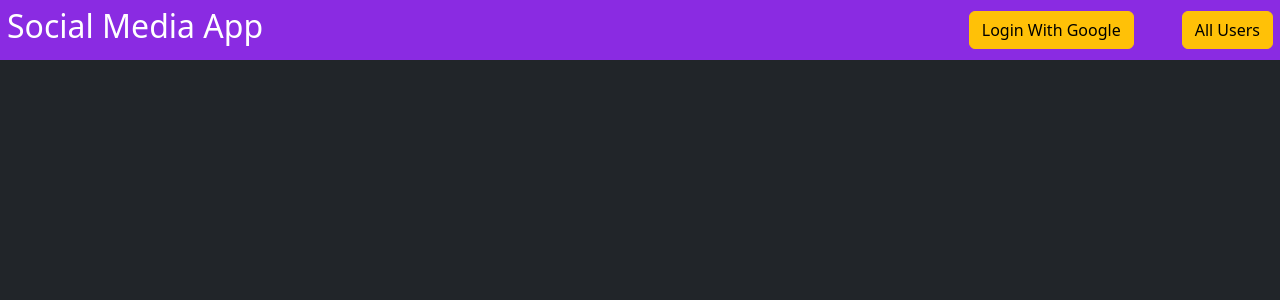
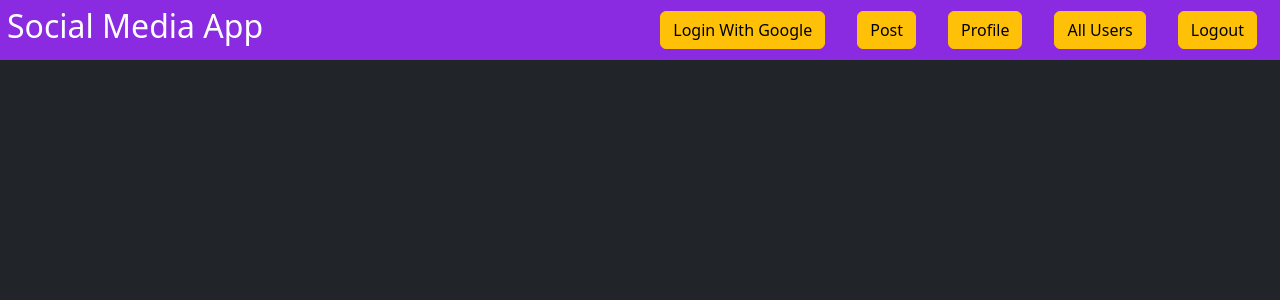
Before and after one commit to dhananjayp8/social-media, a React (Vite) app in the folder client/: page / in a window 1280 px wide. Shown: the top 300 px of the page. Built offline with nearby package versions, Linux system fonts and the light colour scheme.

Commit message:
navbar changes

```diff
--- a/client/src/components/Navbar.jsx
+++ b/client/src/components/Navbar.jsx
@@ -1,6 +1,34 @@
 import React from "react";
+import { signInWithPopup, GoogleAuthProvider, getAuth } from "firebase/auth";
+import { db } from "../firebaseConfig";
+import { doc, setDoc, getDoc, serverTimestamp } from "firebase/firestore";
+const Navbar = () => {
+  const auth = getAuth();
+  // const googleClick=aysnc()=>{
+  //     const provider=new GoogleAuthProvider();
+  //     const result=await signInWithPopup(auth,provider);
+  //     console.log(result);
+  // }
+  const googleClick = async () => {
+    const provider = new GoogleAuthProvider();
+    const result = await signInWithPopup(auth, provider);
+    const user = result.user;
+    //console.log(result.user);
+    //const user = result.user;
 
-const Navbar = () => {
+    //check for user
+
+    const docRef = doc(db, "users", user.uid);
+    const docSnap = await getDoc(docRef);
+    if (!docSnap.exists()) {
+      await setDoc(doc(db, "users", user.uid), {
+        name: user.displayName,
+        email: user.email,
+        photoUrl: user.photoURL,
+        timestamp: serverTimestamp(),
+      });
+    }
+  };
   return (
     <>
       <div className="nav_bar">
@@ -8,8 +36,13 @@ const Navbar = () => {
           <h2>Social Media App</h2>
         </div>
         <div className="right">
-          <button className="btn btn-warning mx-5">Login With Google</button>
-          <button className="btn btn-warning ">All Users</button>
+          <button className="btn btn-warning mx-3" onClick={googleClick}>
+            Login With Google
+          </button>
+          <button className="btn btn-warning mx-3">Post</button>
+          <button className="btn btn-warning mx-3">Profile</button>
+          <button className="btn btn-warning mx-3">All Users</button>
+          <button className="btn btn-warning mx-3">Logout</button>
         </div>
       </div>
     </>
--- a/client/src/firebaseConfig.js
+++ b/client/src/firebaseConfig.js
@@ -0,0 +1,20 @@
+// Import the functions you need from the SDKs you need
+import { initializeApp } from "firebase/app";
+import { getAuth } from "firebase/auth";
+import { getFirestore } from "firebase/firestore";
+import { getStorage } from "firebase/storage";
+const firebaseConfig = {
+  apiKey: "AIzaSyAj_09zI4XJx1GUGDxTyUtLedCzY4xeKGw",
+  authDomain: "social-media-ae29b.firebaseapp.com",
+  projectId: "social-media-ae29b",
+  storageBucket: "social-media-ae29b.appspot.com",
+  messagingSenderId: "121903988285",
+  appId: "1:121903988285:web:50223258780015bf58b454",
+  measurementId: "G-WPWN2N1G03",
+};
+
+// Initialize Firebase
+const app = initializeApp(firebaseConfig);
+export const auth = getAuth(app);
+export const db = getFirestore(app);
+const storage = getStorage(app);
```
